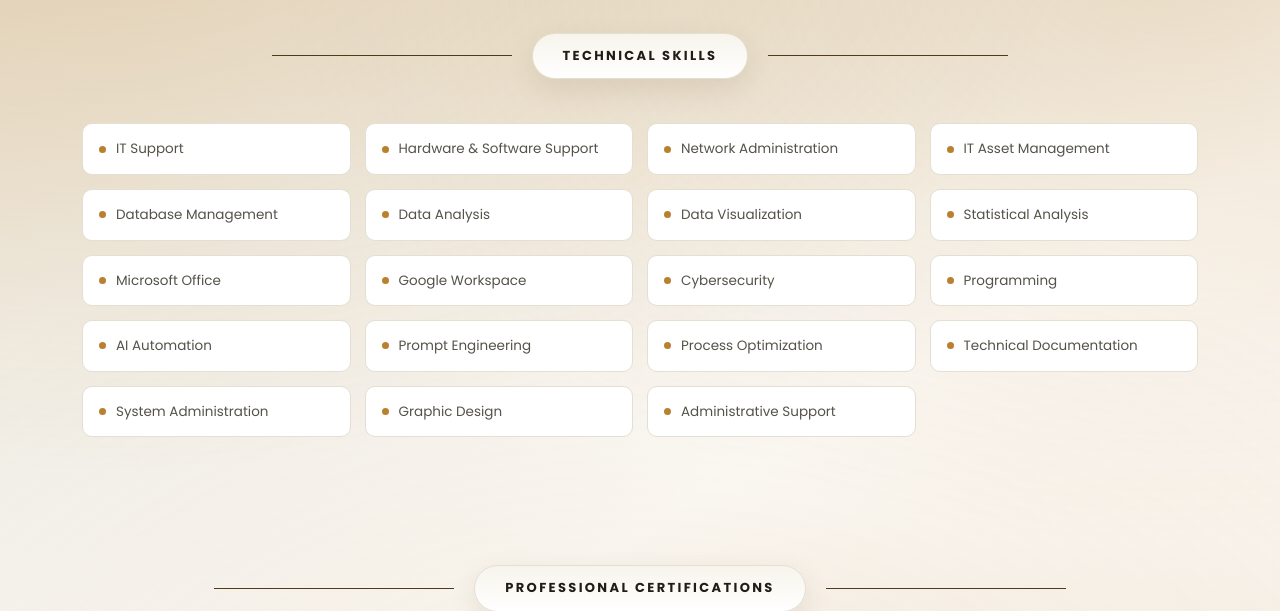
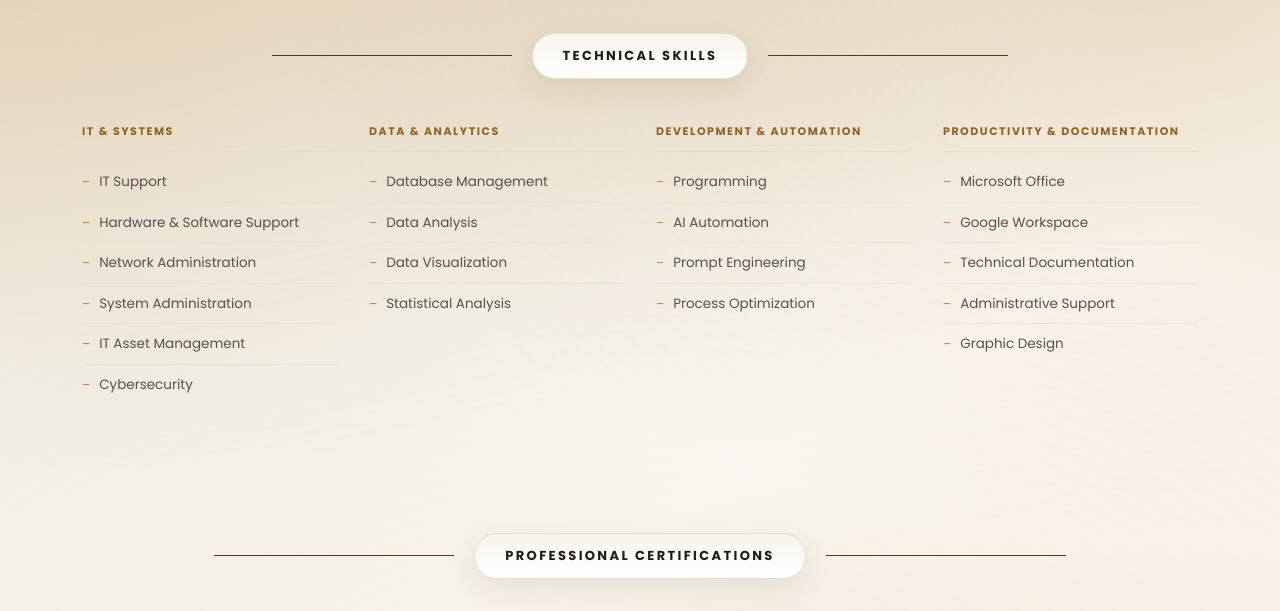
Before and after one commit to christianjaydb/Portfolio-Final, a plain HTML site: page index.html in a window 1280 px wide. Shown: the part 900-1511 px from the top of the page. Drawn offline with Linux system fonts and the light colour scheme.

Commit message:
Update index.html

```diff
--- a/index.html
+++ b/index.html
@@ -527,17 +527,31 @@
   .award-meta{display:block; font-size:13px; color:var(--text-dim); line-height:1.5;}
 
   /* ---------- SKILLS ---------- */
-  .skills-grid{
-    display:grid; grid-template-columns:repeat(4,1fr); gap:14px;
-  }
+  /* Grouped as a spec sheet rather than a flat grid of identical badges —
+     each column is a real category so the grouping means something. */
+  .skills-groups{
+    display:grid; grid-template-columns:repeat(4,1fr); gap:8px 32px;
+  }
+  .skill-group-title{
+    margin:0 0 10px; padding-bottom:10px;
+    font-family:var(--mono); font-weight:700; font-size:11px;
+    letter-spacing:.14em; text-transform:uppercase;
+    color:var(--gold-soft);
+    border-bottom:1px solid var(--border);
+  }
+  .skill-list{display:flex; flex-direction:column;}
   .skill-tag{
-    display:flex; align-items:center; gap:10px;
-    background:var(--panel); border:1px solid var(--border);
-    padding:14px 16px; border-radius:10px; font-size:13.5px; color:var(--text-dim);
-    transition:transform .2s ease, border-color .2s ease, color .2s ease;
-  }
-  .skill-tag:hover{transform:translateY(-3px); border-color:var(--gold); color:var(--text);}
-  .skill-dot{width:7px;height:7px;border-radius:50%; background:var(--gold); flex:none;}
+    display:flex; align-items:baseline; gap:9px;
+    padding:9px 0; font-size:13.5px; color:var(--text-dim);
+    border-bottom:1px solid color-mix(in srgb, var(--border) 55%, transparent);
+    transition:color .2s ease, padding-left .2s ease;
+  }
+  .skill-list .skill-tag:last-child{border-bottom:none;}
+  .skill-tag::before{
+    content:"–"; flex:none; color:var(--gold);
+    font-family:var(--mono); font-size:12px;
+  }
+  .skill-tag:hover{color:var(--text); padding-left:4px;}
 
   /* ---------- CERTS ---------- */
   .cert-grid{
@@ -865,7 +879,7 @@
     .uni-mark{order:-1;}
     .awards-col{height:auto;}
     .award{text-align:left;}
-    .skills-grid{grid-template-columns:repeat(2,1fr);}
+    .skills-groups{grid-template-columns:repeat(2,1fr); gap:28px 24px;}
     .cert-grid{grid-template-columns:repeat(2,1fr);}
     .card-row{grid-template-columns:1fr;}
     .project-grid{grid-template-columns:1fr;}
@@ -941,8 +955,8 @@
     .uni-crest{width:110px; height:110px; font-size:24px;}
     .uni-crest .slot-fallback{font-size:24px;}
 
-    .skills-grid{grid-template-columns:1fr 1fr; gap:10px;}
-    .skill-tag{padding:12px 12px; font-size:12.5px;}
+    .skills-groups{grid-template-columns:1fr 1fr; gap:24px 18px;}
+    .skill-tag{padding:8px 0; font-size:12.5px;}
 
     .cert-grid{grid-template-columns:repeat(2,1fr); gap:16px;}
     .cert-badge{width:76px; height:76px; font-size:24px;}
@@ -970,7 +984,7 @@
   @media(max-width:400px){
     .wrap{padding:0 14px;}
     .hero-copy h1{font-size:clamp(26px,11vw,36px);}
-    .skills-grid{grid-template-columns:1fr;}
+    .skills-groups{grid-template-columns:1fr; gap:22px;}
     .cert-grid{grid-template-columns:1fr 1fr; gap:12px;}
     .cert-card p{font-size:11.5px; max-width:120px;}
     .contact-chip{font-size:12px; padding:8px 12px;}
@@ -1129,26 +1143,46 @@
   <!-- SKILLS -->
   <section class="section" id="skills">
     <div class="section-head reveal"><div class="section-pill">Technical Skills</div></div>
-    <div class="skills-grid reveal">
-      <div class="skill-tag"><span class="skill-dot"></span>IT Support</div>
-	  <div class="skill-tag"><span class="skill-dot"></span>Hardware &amp; Software Support</div>
-	  <div class="skill-tag"><span class="skill-dot"></span>Network Administration</div>
-	  <div class="skill-tag"><span class="skill-dot"></span>IT Asset Management</div>
-	  <div class="skill-tag"><span class="skill-dot"></span>Database Management</div>
-	  <div class="skill-tag"><span class="skill-dot"></span>Data Analysis</div>
-	  <div class="skill-tag"><span class="skill-dot"></span>Data Visualization</div>
-	  <div class="skill-tag"><span class="skill-dot"></span>Statistical Analysis</div>
-	  <div class="skill-tag"><span class="skill-dot"></span>Microsoft Office</div>
-	  <div class="skill-tag"><span class="skill-dot"></span>Google Workspace</div>
-	  <div class="skill-tag"><span class="skill-dot"></span>Cybersecurity</div>
-	  <div class="skill-tag"><span class="skill-dot"></span>Programming</div>
-	  <div class="skill-tag"><span class="skill-dot"></span>AI Automation</div>
-	  <div class="skill-tag"><span class="skill-dot"></span>Prompt Engineering</div>
-	  <div class="skill-tag"><span class="skill-dot"></span>Process Optimization</div>
-	  <div class="skill-tag"><span class="skill-dot"></span>Technical Documentation</div>
-	  <div class="skill-tag"><span class="skill-dot"></span>System Administration</div>
-	  <div class="skill-tag"><span class="skill-dot"></span>Graphic Design</div>
-	  <div class="skill-tag"><span class="skill-dot"></span>Administrative Support</div>
+    <div class="skills-groups reveal">
+      <div class="skill-group">
+        <h3 class="skill-group-title">IT &amp; Systems</h3>
+        <div class="skill-list">
+          <span class="skill-tag">IT Support</span>
+          <span class="skill-tag">Hardware &amp; Software Support</span>
+          <span class="skill-tag">Network Administration</span>
+          <span class="skill-tag">System Administration</span>
+          <span class="skill-tag">IT Asset Management</span>
+          <span class="skill-tag">Cybersecurity</span>
+        </div>
+      </div>
+      <div class="skill-group">
+        <h3 class="skill-group-title">Data &amp; Analytics</h3>
+        <div class="skill-list">
+          <span class="skill-tag">Database Management</span>
+          <span class="skill-tag">Data Analysis</span>
+          <span class="skill-tag">Data Visualization</span>
+          <span class="skill-tag">Statistical Analysis</span>
+        </div>
+      </div>
+      <div class="skill-group">
+        <h3 class="skill-group-title">Development &amp; Automation</h3>
+        <div class="skill-list">
+          <span class="skill-tag">Programming</span>
+          <span class="skill-tag">AI Automation</span>
+          <span class="skill-tag">Prompt Engineering</span>
+          <span class="skill-tag">Process Optimization</span>
+        </div>
+      </div>
+      <div class="skill-group">
+        <h3 class="skill-group-title">Productivity &amp; Documentation</h3>
+        <div class="skill-list">
+          <span class="skill-tag">Microsoft Office</span>
+          <span class="skill-tag">Google Workspace</span>
+          <span class="skill-tag">Technical Documentation</span>
+          <span class="skill-tag">Administrative Support</span>
+          <span class="skill-tag">Graphic Design</span>
+        </div>
+      </div>
     </div>
   </section>
 
```
